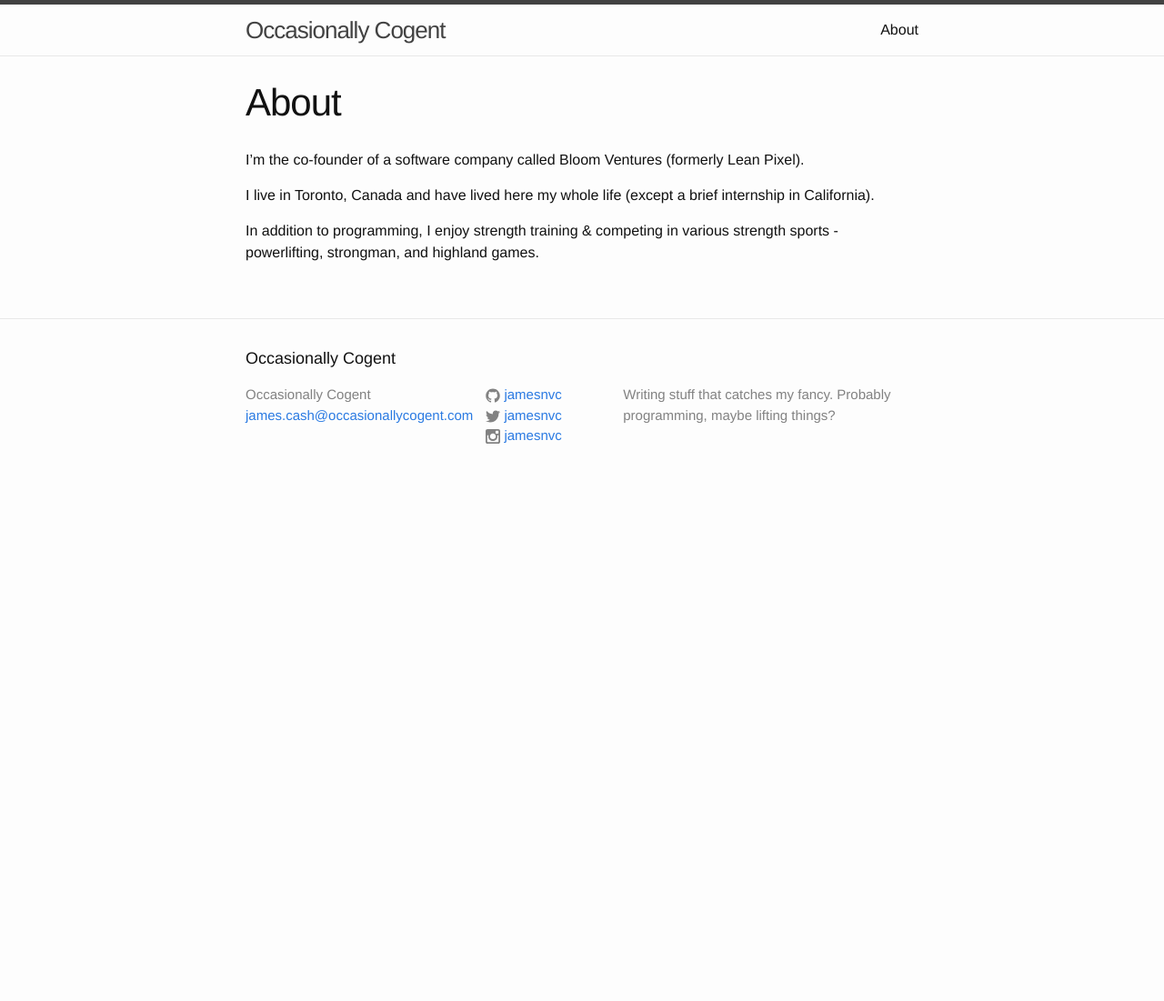
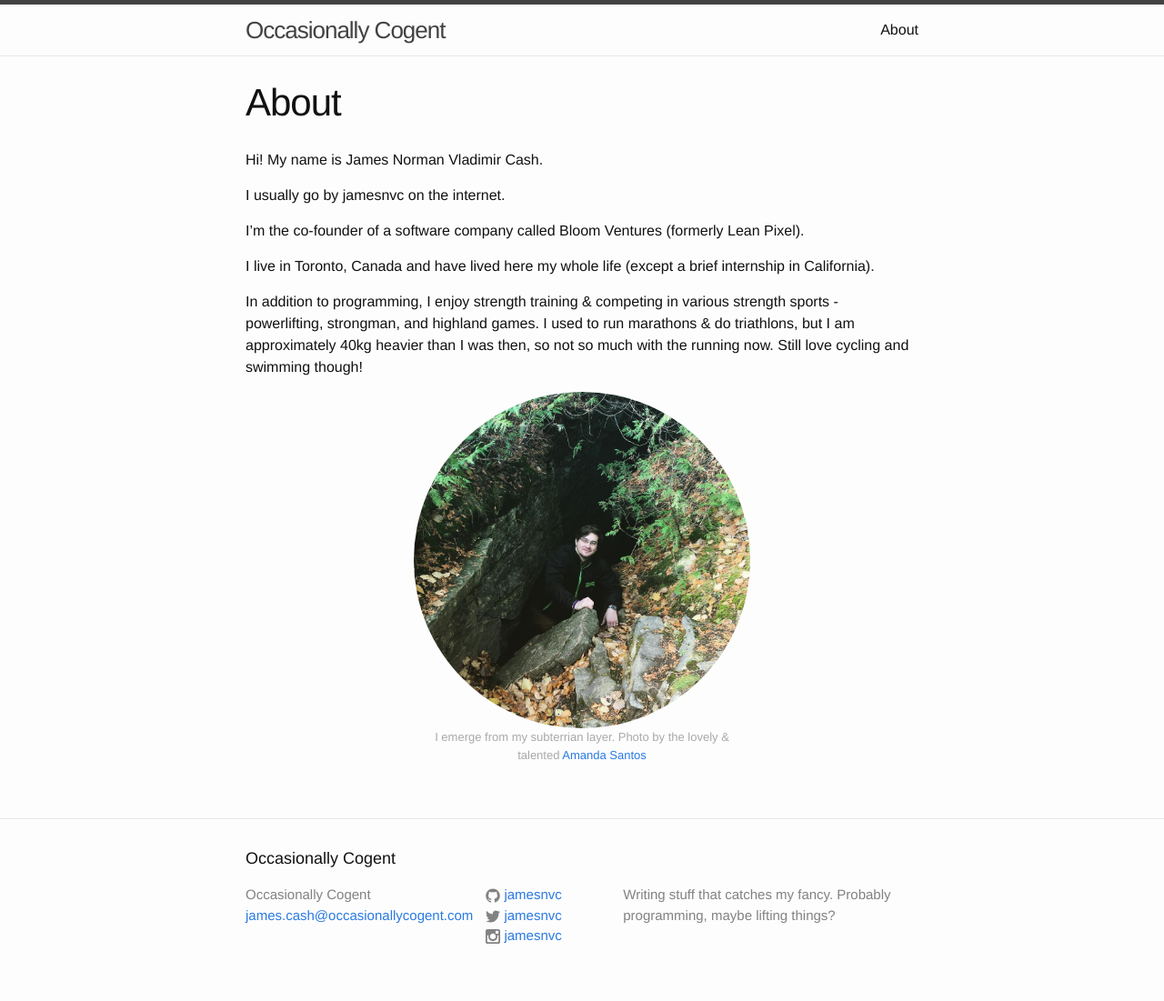
Before and after one commit to jamesnvc/occasionallycogent, a Jekyll site: the page built from about.md, in a window 1280 px wide. Shown: the whole page at 91% size. Built offline with Jekyll 4.4.1, drawn with Linux system fonts in a browser that asks for light colours; before the commit the page ends 900 px from its top, so only the background shows below that.

Commit message:
Add info to about page

```diff
--- a/_sass/_layout.scss
+++ b/_sass/_layout.scss
@@ -234,3 +234,11 @@
         }
     }
 }
+
+.author-pic {
+  margin: 0 auto;
+  width: 50%;
+  img {
+    border-radius: 50%;
+  }
+}
--- a/about.md
+++ b/about.md
@@ -4,8 +4,22 @@ title: About
 permalink: /about/
 ---
 
+Hi! My name is James Norman Vladimir Cash.
+
+I usually go by jamesnvc on the internet.
+
 I'm the co-founder of a software company called Bloom Ventures (formerly Lean Pixel).
 
 I live in Toronto, Canada and have lived here my whole life (except a brief internship in California).
 
 In addition to programming, I enjoy strength training & competing in various strength sports - powerlifting, strongman, and highland games.
+I used to run marathons & do triathlons, but I am approximately 40kg heavier than I was then, so not so much with the running now.
+Still love cycling and swimming though!
+
+<figure class="author-pic">
+<img src="/images/a_portrait_of_the_artist_as_a_cave_troll.jpg" alt="it me">
+<figcaption>
+I emerge from my subterrian layer.
+Photo by the lovely & talented <a href="https://instagram.com/magic.santos/">Amanda Santos</a>
+</figcaption>
+</figure>
```
Also changed, not shown: images/a_portrait_of_the_artist_as_a_cave_troll.jpg (added).
